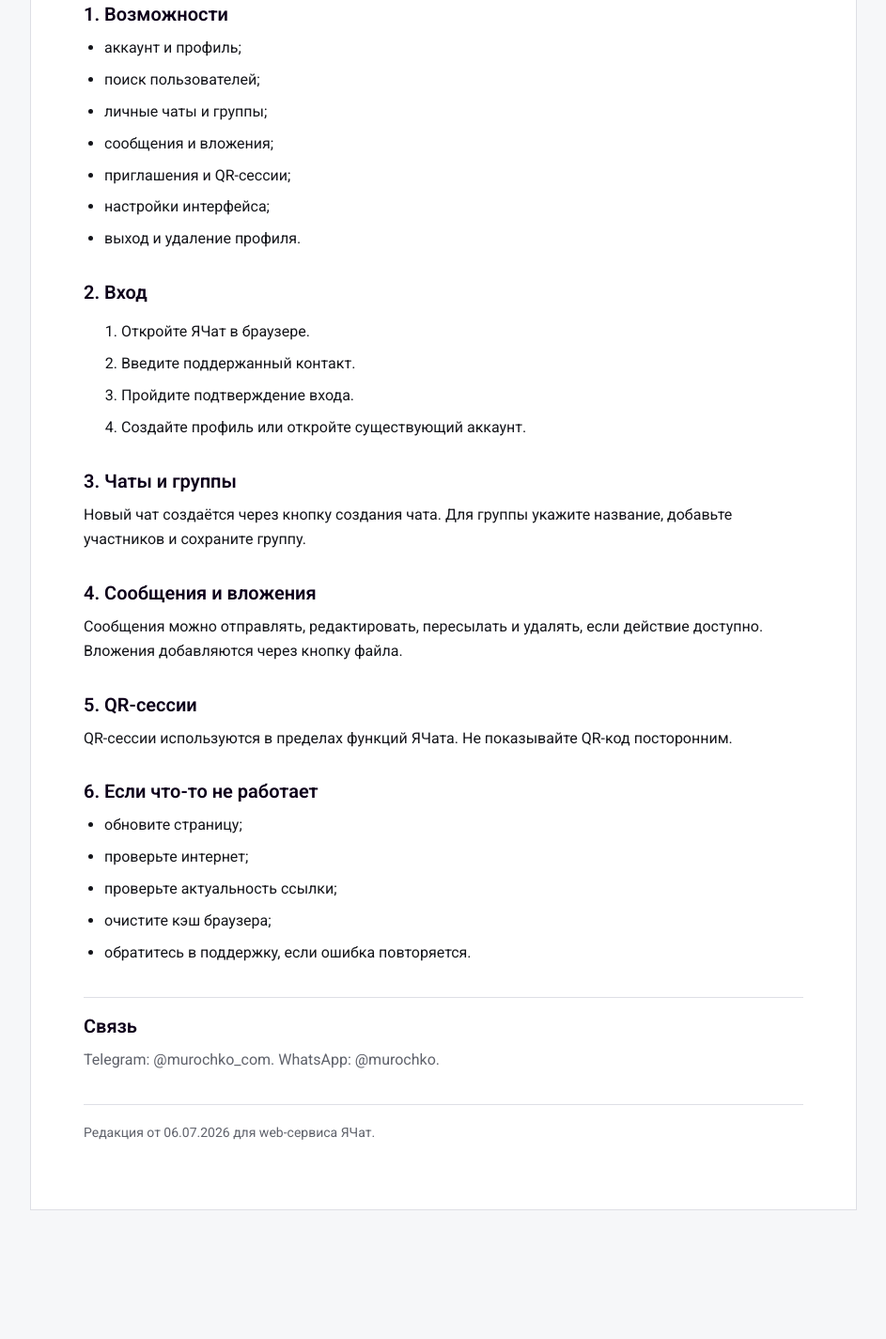
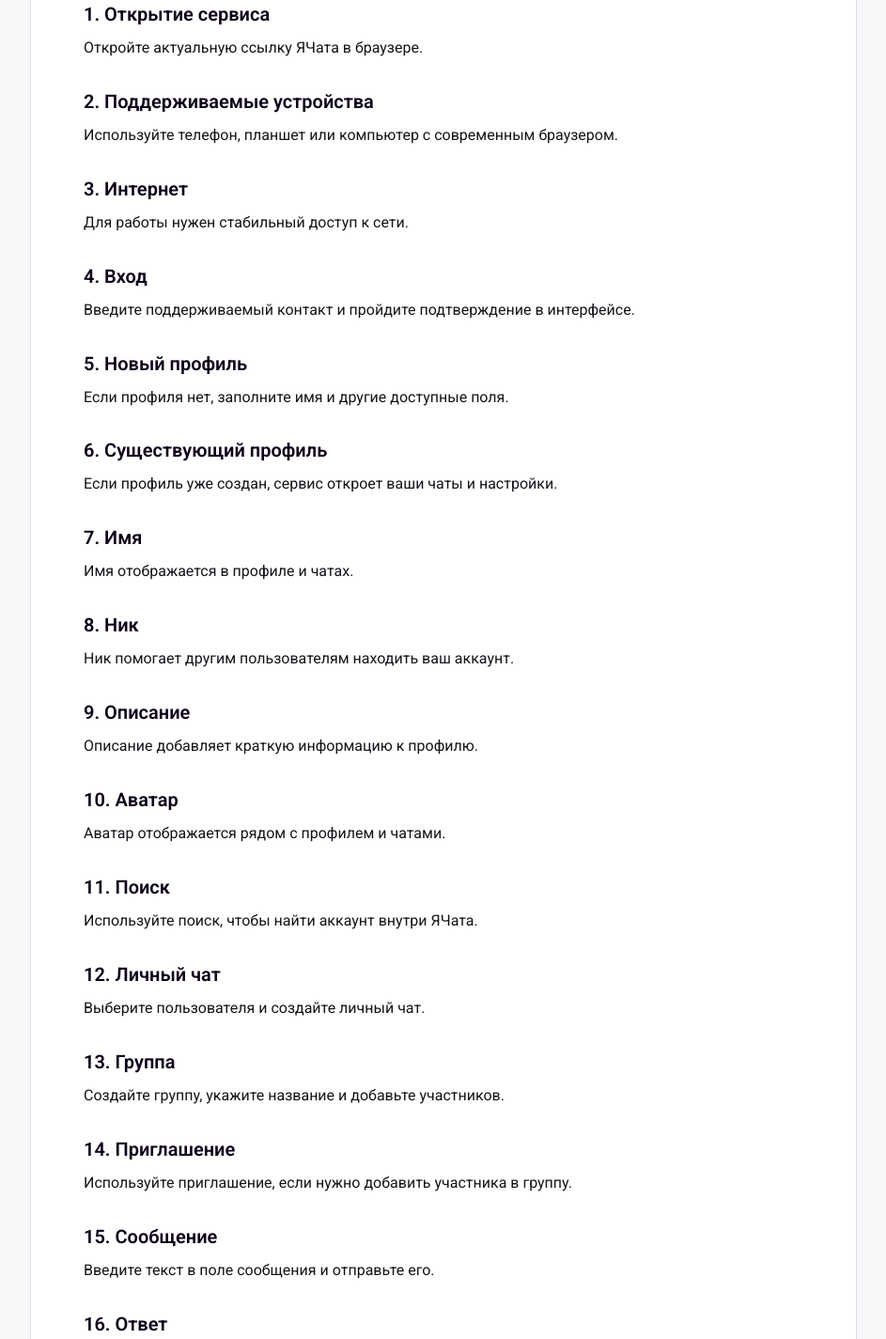
Before and after one commit to pomni-org/yachat, a website: page src/renderer/help.html in a window 1280 px wide. Shown: the part 346-1771 px from the top of the page at 94% size, without its empty margins (168-1111 px from the left). Before the commit the page ends 1698 px from the top, so only its background shows below. Drawn offline with Linux system fonts and the light colour scheme.

Commit message:
Expand help to 20 subsections

```diff
--- a/src/renderer/help.html
+++ b/src/renderer/help.html
@@ -1,34 +1,26 @@
 <!doctype html>
 <html lang="ru">
-  <head>
-    <meta charset="UTF-8" />
-    <meta name="viewport" content="width=device-width, initial-scale=1.0" />
-    <title>Помощь по ЯЧату</title>
-    <link rel="icon" type="image/svg+xml" href="./assets/yachat-SVG-color.svg" />
-    <link rel="stylesheet" href="./page.css" />
-  </head>
-  <body>
-    <main class="page">
-      <header class="page-header"><a class="brand" href="./index.html" aria-label="ЯЧат"><img src="./assets/yachat-SVG-color.svg" alt="" /><span>ЯЧат</span></a><nav class="nav" aria-label="Документы"><a href="./privacy.html">Политика</a><a href="./terms.html">Условия</a></nav></header>
-      <article class="paper">
-        <p class="eyebrow">Справка</p>
-        <h1>Помощь по ЯЧату</h1>
-        <p class="lead">ЯЧат - web-сервис для общения, доступный с поддерживаемых устройств через браузер. Данные хранятся в серверной базе данных на стороне Vercel.</p>
-        <h2>1. Возможности</h2>
-        <ul><li>аккаунт и профиль;</li><li>поиск пользователей;</li><li>личные чаты и группы;</li><li>сообщения и вложения;</li><li>приглашения и QR-сессии;</li><li>настройки интерфейса;</li><li>выход и удаление профиля.</li></ul>
-        <h2>2. Вход</h2>
-        <ol><li>Откройте ЯЧат в браузере.</li><li>Введите поддержанный контакт.</li><li>Пройдите подтверждение входа.</li><li>Создайте профиль или откройте существующий аккаунт.</li></ol>
-        <h2>3. Чаты и группы</h2>
-        <p>Новый чат создаётся через кнопку создания чата. Для группы укажите название, добавьте участников и сохраните группу.</p>
-        <h2>4. Сообщения и вложения</h2>
-        <p>Сообщения можно отправлять, редактировать, пересылать и удалять, если действие доступно. Вложения добавляются через кнопку файла.</p>
-        <h2>5. QR-сессии</h2>
-        <p>QR-сессии используются в пределах функций ЯЧата. Не показывайте QR-код посторонним.</p>
-        <h2>6. Если что-то не работает</h2>
-        <ul><li>обновите страницу;</li><li>проверьте интернет;</li><li>проверьте актуальность ссылки;</li><li>очистите кэш браузера;</li><li>обратитесь в поддержку, если ошибка повторяется.</li></ul>
-        <section class="contact-section" aria-label="Связь"><h2>Связь</h2><p>Telegram: @murochko_com. WhatsApp: @murochko.</p></section>
-        <p class="meta">Редакция от 06.07.2026 для web-сервиса ЯЧат.</p>
-      </article>
-    </main>
-  </body>
-</html>
+<head><meta charset="UTF-8" /><meta name="viewport" content="width=device-width, initial-scale=1.0" /><title>Помощь по ЯЧату</title><link rel="icon" type="image/svg+xml" href="./assets/yachat-SVG-color.svg" /><link rel="stylesheet" href="./page.css" /></head>
+<body><main class="page"><header class="page-header"><a class="brand" href="./index.html" aria-label="ЯЧат"><img src="./assets/yachat-SVG-color.svg" alt="" /><span>ЯЧат</span></a><nav class="nav" aria-label="Документы"><a href="./privacy.html">Политика</a><a href="./terms.html">Условия</a></nav></header><article class="paper"><p class="eyebrow">Справка</p><h1>Помощь по ЯЧату</h1><p class="lead">ЯЧат - web-сервис для общения. Он доступен с поддерживаемых устройств через браузер. Данные хранятся в базе данных на стороне Vercel.</p>
+<h2>1. Открытие сервиса</h2><p>Откройте актуальную ссылку ЯЧата в браузере.</p>
+<h2>2. Поддерживаемые устройства</h2><p>Используйте телефон, планшет или компьютер с современным браузером.</p>
+<h2>3. Интернет</h2><p>Для работы нужен стабильный доступ к сети.</p>
+<h2>4. Вход</h2><p>Введите поддерживаемый контакт и пройдите подтверждение в интерфейсе.</p>
+<h2>5. Новый профиль</h2><p>Если профиля нет, заполните имя и другие доступные поля.</p>
+<h2>6. Существующий профиль</h2><p>Если профиль уже создан, сервис откроет ваши чаты и настройки.</p>
+<h2>7. Имя</h2><p>Имя отображается в профиле и чатах.</p>
+<h2>8. Ник</h2><p>Ник помогает другим пользователям находить ваш аккаунт.</p>
+<h2>9. Описание</h2><p>Описание добавляет краткую информацию к профилю.</p>
+<h2>10. Аватар</h2><p>Аватар отображается рядом с профилем и чатами.</p>
+<h2>11. Поиск</h2><p>Используйте поиск, чтобы найти аккаунт внутри ЯЧата.</p>
+<h2>12. Личный чат</h2><p>Выберите пользователя и создайте личный чат.</p>
+<h2>13. Группа</h2><p>Создайте группу, укажите название и добавьте участников.</p>
+<h2>14. Приглашение</h2><p>Используйте приглашение, если нужно добавить участника в группу.</p>
+<h2>15. Сообщение</h2><p>Введите текст в поле сообщения и отправьте его.</p>
+<h2>16. Ответ</h2><p>Используйте ответ, чтобы связать сообщение с предыдущей репликой.</p>
+<h2>17. Пересылка</h2><p>Используйте пересылку, если действие доступно в интерфейсе.</p>
+<h2>18. Вложение</h2><p>Добавьте файл через кнопку вложения.</p>
+<h2>19. QR-сессия</h2><p>QR-сессии работают только в пределах текущих функций сервиса.</p>
+<h2>20. Настройки</h2><p>В настройках можно менять тему, язык и другие параметры.</p>
+<h2>21. Если страница устарела</h2><p>Обновите страницу и очистите кэш браузера.</p>
+<h2>22. Поддержка</h2><p>Telegram: @murochko_com. WhatsApp: @murochko.</p><p class="meta">Редакция от 06.07.2026 для web-сервиса ЯЧат.</p></article></main></body></html>
```
